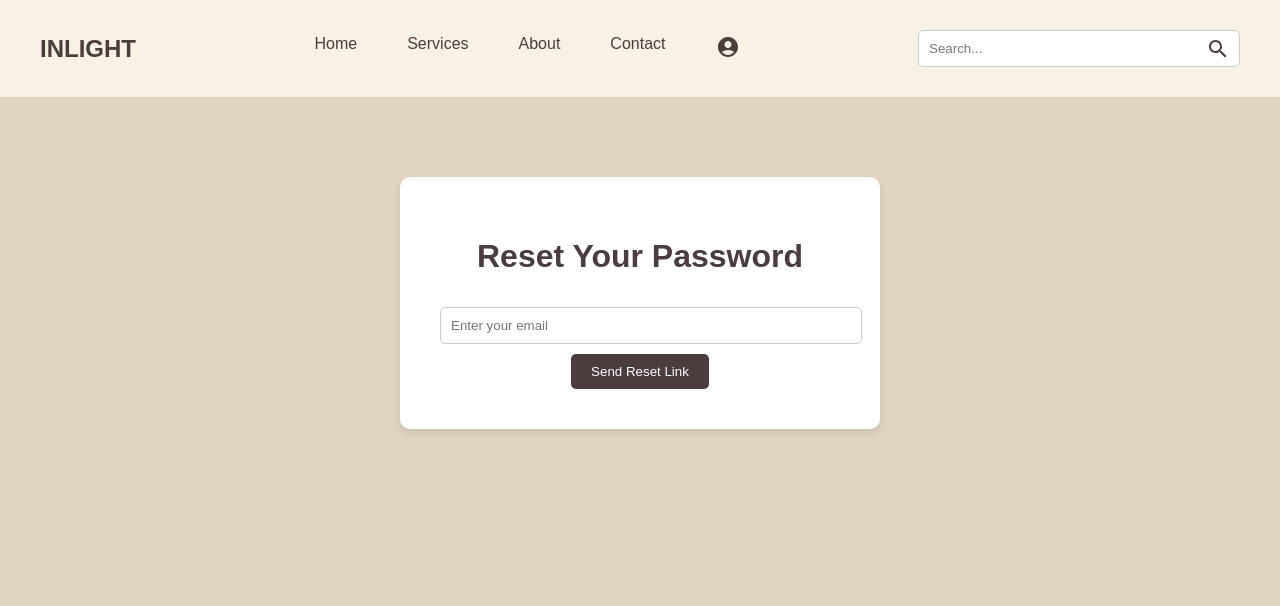
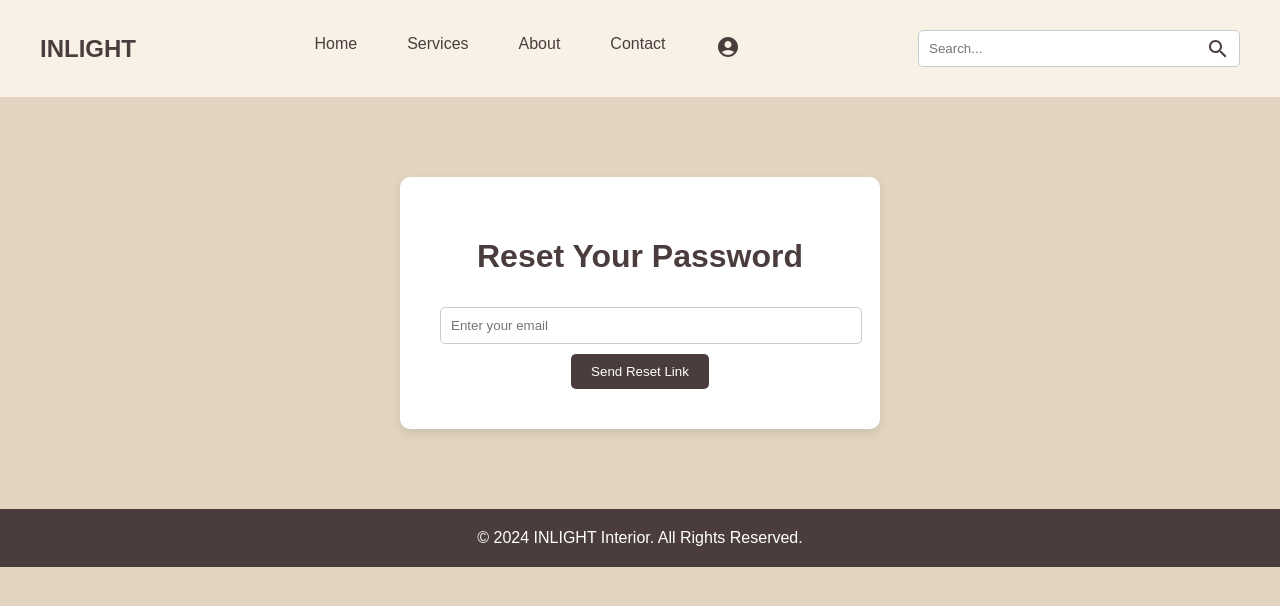
Before and after one commit to eldianak21/Yeamanuel-inlight-interior, a React (Create React App) app in the folder inlight-interior/: page /forgot-password in a window 1280 px wide. Shown: the top 606 px of the page. Built offline with nearby package versions, Linux system fonts and the light colour scheme.

Commit message:
footer section is added

```diff
--- a/inlight-interior/src/App.js
+++ b/inlight-interior/src/App.js
@@ -8,6 +8,7 @@
 import SignUp from './Components/Authentication/SignUp';
 import ForgotPassword from './Components/Authentication/ForgetPassword';
 import Login from './Components/Authentication/Login';
+import Footer from './Components/Footer/Footer';
 
 
 const App = () => {
@@ -24,6 +25,7 @@
           <Route path="/forgot-password" element={<ForgotPassword/>} />
 
       </Routes>
+      <Footer/>
   </Router>
     );
 };
--- /dev/null
+++ b/inlight-interior/src/Components/Footer/Footer.css
@@ -0,0 +1,20 @@
+.footer {
+    display: flex;
+    justify-content: center;
+    align-items: center;
+    padding: 20px 0;
+    background-color: #4b3d3d; /* Background color */
+    position: relative;
+    bottom: 0;
+    width: 100%;
+}
+
+.footer-content {
+    text-align: center;
+    font-size: 16px;
+}
+
+.footer-content p {
+    color: white; /* Set the color of the p element to white */
+    margin: 0; /* Remove default margin */
+}
--- /dev/null
+++ b/inlight-interior/src/Components/Footer/Footer.js
@@ -0,0 +1,14 @@
+import React from 'react';
+import './Footer.css';
+
+const Footer = () => {
+    return (
+        <footer className="footer">
+            <div className="footer-content">
+                <p>© {new Date().getFullYear()} INLIGHT Interior. All Rights Reserved.</p>
+            </div>
+        </footer>
+    );
+};
+
+export default Footer;
```
